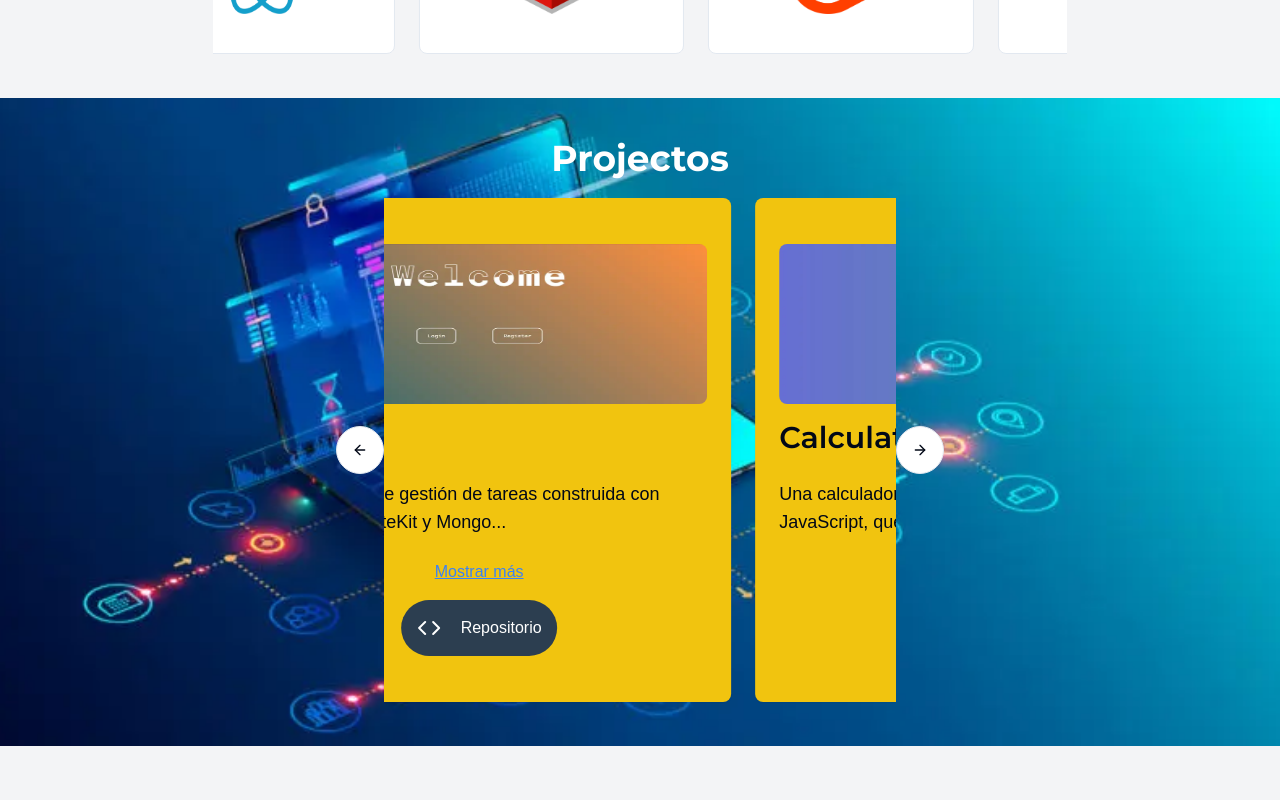
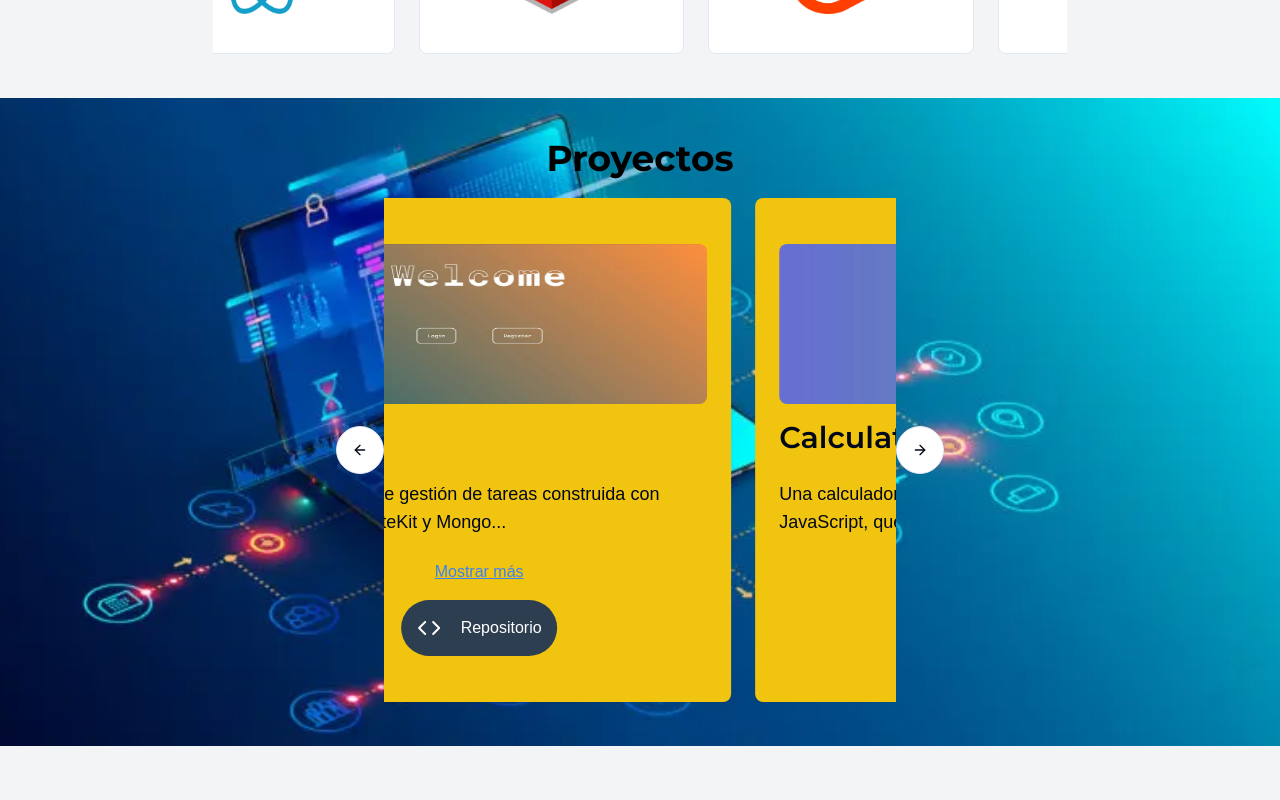
Before and after one commit to Unxpected155/proyecto-portafolio, a React (Vite) app: page / in a window 1280 px wide. Shown: the part 1460-2260 px from the top of the page. Built offline with nearby package versions, Linux system fonts and the light colour scheme.

Commit message:
applied repositories with functionality.

```diff
--- a/src/i18n.ts
+++ b/src/i18n.ts
@@ -54,7 +54,7 @@ i18n
           cv: "Curriculum ",
           nav: {
             aboutMe: "Sobre mí",
-            projects: "Projectos",
+            projects: "Proyectos",
             technologies: "Tecnologías",
             contactMe: "Contáctame",
           },
--- a/src/sections/Projects.tsx
+++ b/src/sections/Projects.tsx
@@ -74,7 +74,7 @@ const Projects = () => {
 
   return (
     <div className="flex flex-col items-center justify-center gap-4">
-      <p className="font-title text-4xl font-bold text-white">
+      <p className="font-title text-4xl font-bold text-black">
         {t("nav.projects")}
       </p>
       <Carousel
@@ -127,18 +127,20 @@ const Projects = () => {
                           </button>
                         )}
                       </div>
-                      <motion.button
+                      <motion.a
                         whileHover={{ scale: 1.1 }}
                         transition={{
                           type: "spring",
                           stiffness: 400,
                           damping: 10,
                         }}
+                        target="_blank"
+                        href={project.repository}
                         className="flex max-w-[50%] justify-center gap-5 self-center rounded-full bg-terciary-color p-4 text-white"
                       >
                         <Code />
                         {isMobile ? "" : t("repository")}
-                      </motion.button>
+                      </motion.a>
                     </div>
                   </CardContent>
                 </Card>
```
